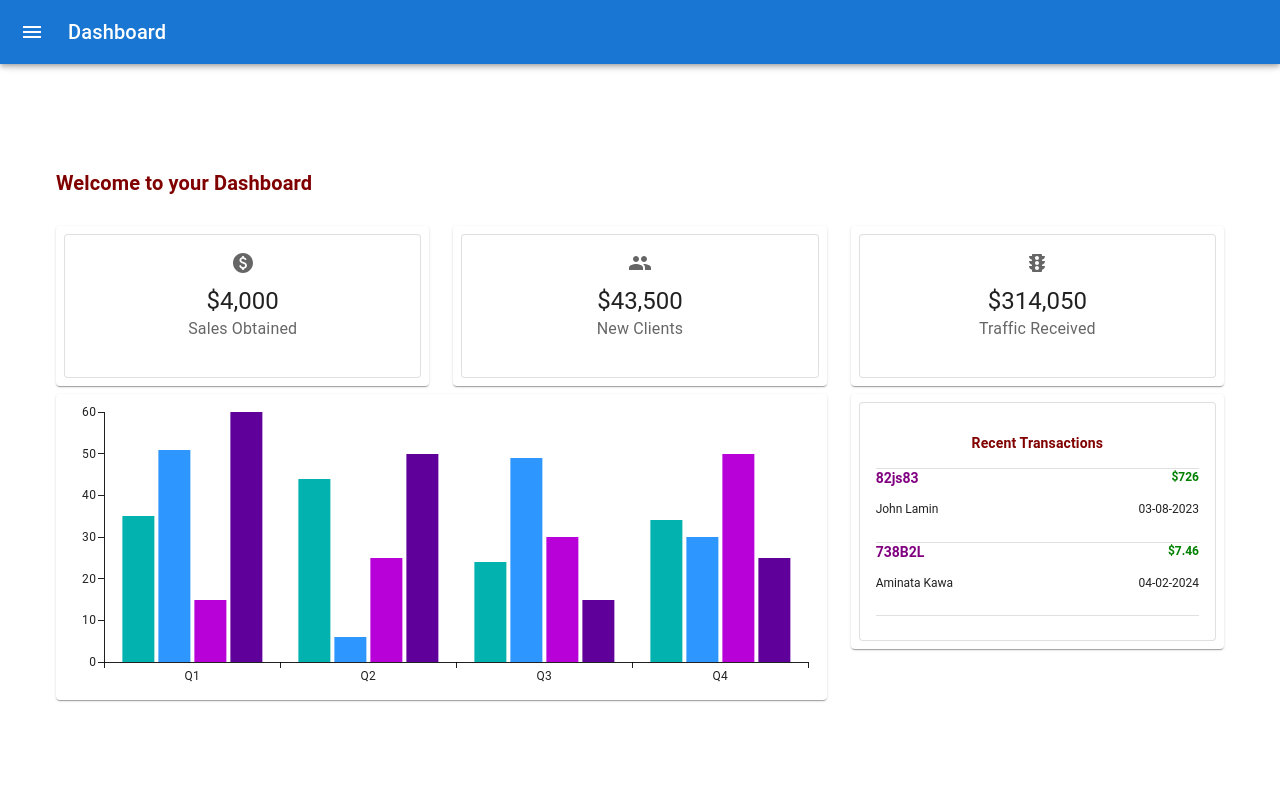
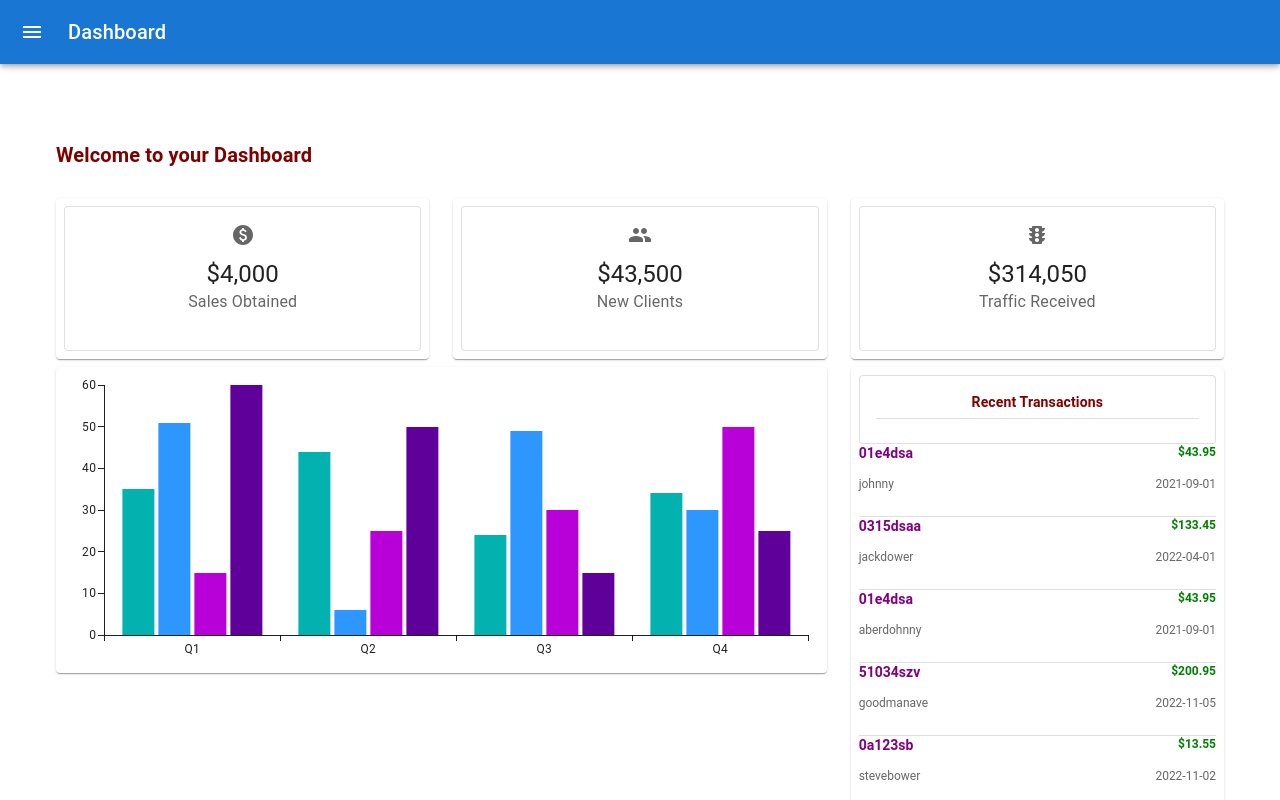
Before and after one commit to Latispq/My-Dashboard, a React (Vite) app: page / in a window 1280 px wide. Shown: the top 800 px of the page. Built offline with nearby package versions, Linux system fonts and the light colour scheme.

Commit message:
imported data from mockData.js for recent transactions card

```diff
--- a/src/components/RecentTransactionsCard.jsx
+++ b/src/components/RecentTransactionsCard.jsx
@@ -5,7 +5,7 @@ import CardContent from '@mui/material/CardContent';
 import Typography from '@mui/material/Typography';
 import { Divider } from '@mui/material';
 import Transactions from './Transactions';
-import { left, right } from '@popperjs/core';
+import { mockTransactions } from '../data/mockData';
 
 const bull = (
   <Box
@@ -16,37 +16,31 @@ const bull = (
   </Box>
 );
 
+const recentTransactions = mockTransactions.map(item => {
 
+        return (
+            <Transactions txId={item.txId} user={item.user} date={item.date} cost={item.cost} />
+        )
+    })
 
 const card = (
   <React.Fragment>
     <CardContent>
       <Typography sx={{ fontSize: 14 }} color="text.secondary" gutterBottom>
-        <p style={{color: "maroon", fontWeight: "bold"}}>Recent Transactions</p>
+        <span style={{color: "maroon", fontWeight: "bold"}}>Recent Transactions</span>
       </Typography>
       <Divider />
-      <Typography variant="h5" component="div">
-        <span style={{color: "purple", fontSize: "14px", fontWeight: "bold", float: left}}>82js83</span>
-        <span style={{fontSize: "12px", float: right, fontWeight: "bold", color: "green"}}>$726</span><br/>
-        <span style={{fontSize: "12px", float: left}}>John Lamin</span>
-        <span style={{fontSize: "12px", float: right}}>03-08-2023</span>
-      </Typography><br/><br/>
-      <Divider />
-      <Typography variant="h5" component="div">
-        <span style={{color: "purple", fontSize: "14px", fontWeight: "bold", float: left}}>738B2L</span>
-        <span style={{fontSize: "12px", float: right, fontWeight: "bold", color: "green"}}>$7.46</span><br/>
-        <span style={{fontSize: "12px", float: left}}>Aminata Kawa</span>
-        <span style={{fontSize: "12px", float: right}}>04-02-2024</span>
-      </Typography><br/><br/>
-      <Divider />
+
     </CardContent>
   </React.Fragment>
 );
 
 export default function RecentTransactionsCard() {
   return (
+
     <Box sx={{ minWidth: 275 }}>
       <Card variant="outlined">{card}</Card>
+      <span>{recentTransactions}</span>
     </Box>
   );
 }
```
